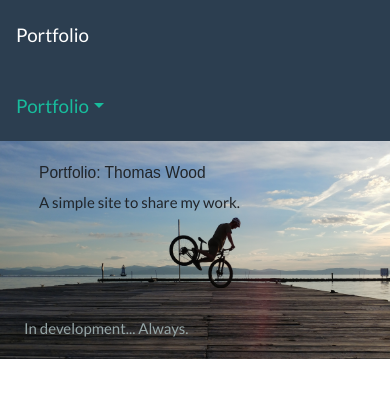
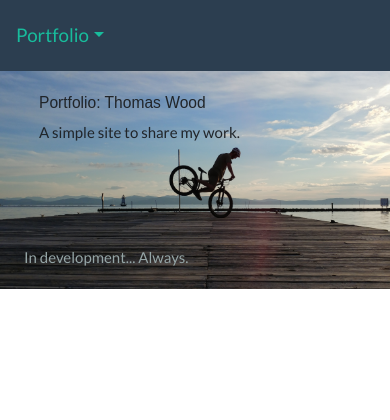
Before and after one commit to JustAnAccountForLearning/portfolio, a Flask app: page / in a window 390 px wide. Shown: the top 420 px of the page. Run offline with Flask 2, Linux system fonts and the light colour scheme; some libraries are stand-ins or nearby versions; some web fonts are replaced.

Commit message:
Change from d-xs-none to d-none.

```diff
--- a/templates/layout.html
+++ b/templates/layout.html
@@ -44,7 +44,7 @@
     </head>
 
     <body>
-        <div class="d-sm-none d-xs-none d-md-block d-lg-block d-xl-block">
+        <div class="d-sm-none d-none d-md-block d-lg-block d-xl-block">
             <nav class="navbar navbar-expand-md navbar-dark bg-primary">
                 <a class="navbar-brand" href="">Portfolio</a>
                 <div class="collapse navbar-collapse" id="navbarSupportedContent">
```
